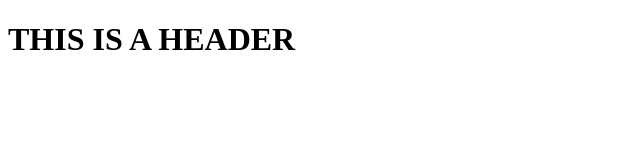
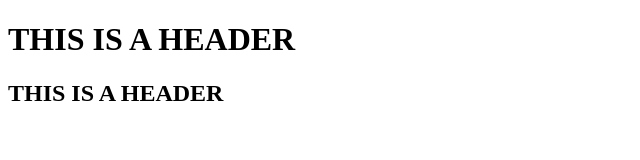
Before and after one commit to JeSaludo/GitActivity, a plain HTML site: page index.html in a window 1280 px wide. Shown: the whole page, without its empty margins (0-640 px from the left). Drawn offline with Linux system fonts and the light colour scheme.

Commit message:
header2 added

```diff
--- a/index.html
+++ b/index.html
@@ -11,5 +11,6 @@
     </head>
     <body>
         <h1> THIS IS A HEADER</h1>
+        <h2> THIS IS A HEADER</h2>
     </body>
 </html>
```
